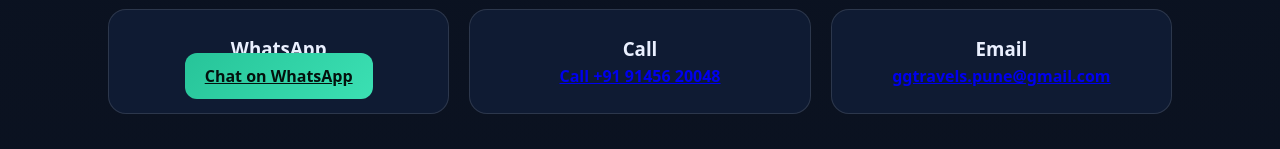
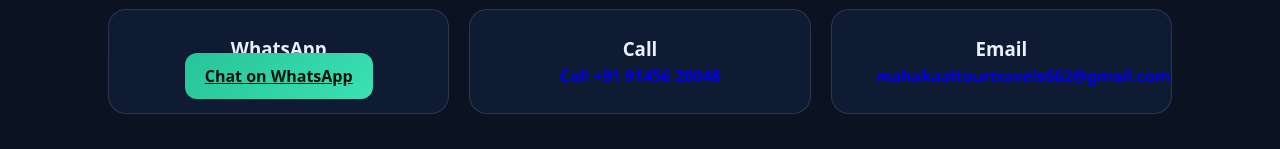
Before and after one commit to MightyM-ouse/ggtravels.github.io, a plain HTML site: page index.html in a window 1280 px wide. Shown: the part 3147-3296 px from the top of the page. Drawn offline with Linux system fonts and the light colour scheme.

Commit message:
Update index.html

```diff
--- a/index.html
+++ b/index.html
@@ -180,7 +180,7 @@
                 </div>
                 <div class="card">
                     <h3>Email</h3>
-                    <a href="mailto:ggtravels.pune@gmail.com" class="btn">ggtravels.pune@gmail.com</a>
+                    <a href="mailto:mahakaaltourtravels662@gmail.com" class="btn">mahakaaltourtravels662@gmail.com</a>
                 </div>
             </div>
         </div>
```
